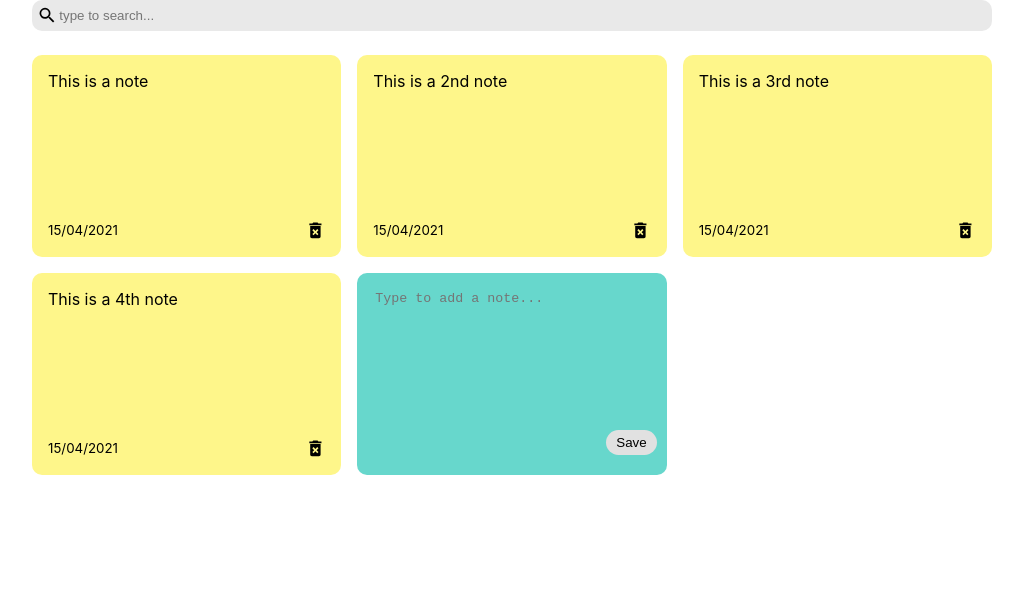
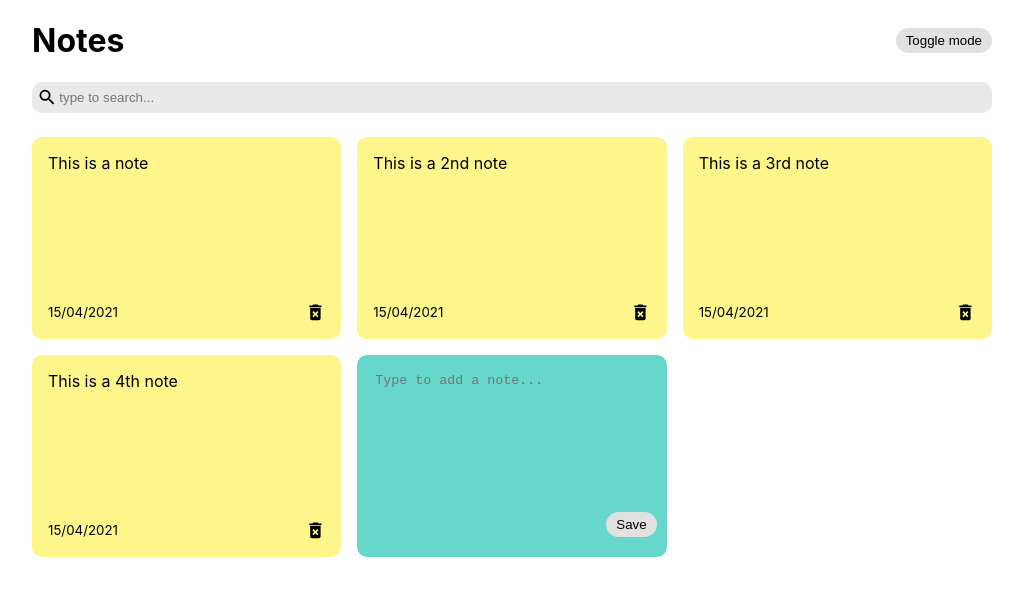
Before and after one commit to MrFacundo/notes, a React (Create React App) app: page / in a window 1280 px wide. Shown: the top 596 px of the page, without its empty margins (128-1151 px from the left). Built offline with nearby package versions, Linux system fonts and the light colour scheme.

Commit message:
built header and dark mode

```diff
--- a/public/index.html
+++ b/public/index.html
@@ -5,10 +5,7 @@
 		<link rel="icon" href="%PUBLIC_URL%/favicon.ico" />
 		<meta name="viewport" content="width=device-width, initial-scale=1" />
 		<meta name="theme-color" content="#000000" />
-    <meta
-      name="description"
-      content="Web site created using create-react-app"
-    />
+		<meta name="Notes" content="Web site created using create-react-app" />
 		<link rel="apple-touch-icon" href="%PUBLIC_URL%/logo192.png" />
 		<!--
       manifest.json provides metadata used when your web app is installed on a
@@ -24,7 +21,7 @@
       work correctly both with client-side routing and a non-root public URL.
       Learn how to configure a non-root public URL by running `npm run build`.
     -->
-    <title>React App</title>
+		<title>Notes</title>
 	</head>
 	<body>
 		<noscript>You need to enable JavaScript to run this app.</noscript>
--- a/src/App.js
+++ b/src/App.js
@@ -1,7 +1,8 @@
-import { useState } from "react";
+import { useState, useEffect } from "react";
 import { nanoid } from "nanoid";
 import NotesList from "./components/NotesLists";
 import Search from "./components/Search";
+import { Header } from "./components/Header";
 
 const App = () => {
 	const [notes, setNotes] = useState([
@@ -43,8 +44,25 @@
 		const newNotes = notes.filter((note) => note.id !== id);
 		setNotes(newNotes);
 	};
+
+	const [darkMode, setDarkMode] = useState(false);
+
+	useEffect(() => {
+		const savedNotes = JSON.parse(localStorage.getItem("notes-data"));
+
+		if (savedNotes) {
+			setNotes(savedNotes);
+		}
+	}, []);
+
+	useEffect(() => {
+		localStorage.setItem("notes-data", JSON.stringify(notes));
+	}, [notes]);
+
 	return (
+		<div className={`${darkMode && "dark-mode"}`}>
 			<div className="container">
+				<Header handleToggleDarkMode={setDarkMode} />
 				<Search handleSearchNote={setSearchText} />
 				<NotesList
 					notes={notes.filter((note) =>
@@ -54,6 +72,7 @@
 					handleDeleteNote={deleteNote}
 				/>
 			</div>
+		</div>
 	);
 };
 
--- /dev/null
+++ b/src/components/Header.js
@@ -0,0 +1,17 @@
+import React from "react";
+
+export const Header = ({ handleToggleDarkMode }) => {
+	return (
+		<div className="header">
+			<h1>Notes</h1>
+			<button
+				onClick={() =>
+					handleToggleDarkMode((previousDarkMode) => !previousDarkMode)
+				}
+				className="mode"
+			>
+				Toggle mode
+			</button>
+		</div>
+	);
+};
--- a/src/index.css
+++ b/src/index.css
@@ -10,6 +10,20 @@
 code {
 	font-family: source-code-pro, Menlo, Monaco, Consolas, "Courier New",
 		monospace;
+}
+
+.header {
+	display: flex;
+	align-items: center;
+	justify-content: space-between;
+}
+
+.dark-mode {
+	background-color: rgb(41, 14, 14);
+}
+
+.dark-mode h1 {
+	color: white;
 }
 
 .note {
@@ -60,17 +74,21 @@
 	outline: none;
 }
 
-.save {
+.save,
+.mode {
 	background-color: #e1e1e1;
 	border: none;
 	border-radius: 15px;
 	padding: 5px 10px 5px 10px;
+}
+
+.save {
 	position: absolute;
 	bottom: 20px;
 	right: 10px;
 }
-
-.save:hover {
+.save:hover,
+.mode:hover {
 	background-color: #ededed;
 	cursor: pointer;
 }
```
Also changed, not shown: public/manifest.json. Lines whose indentation alone changed are shown as unchanged.
